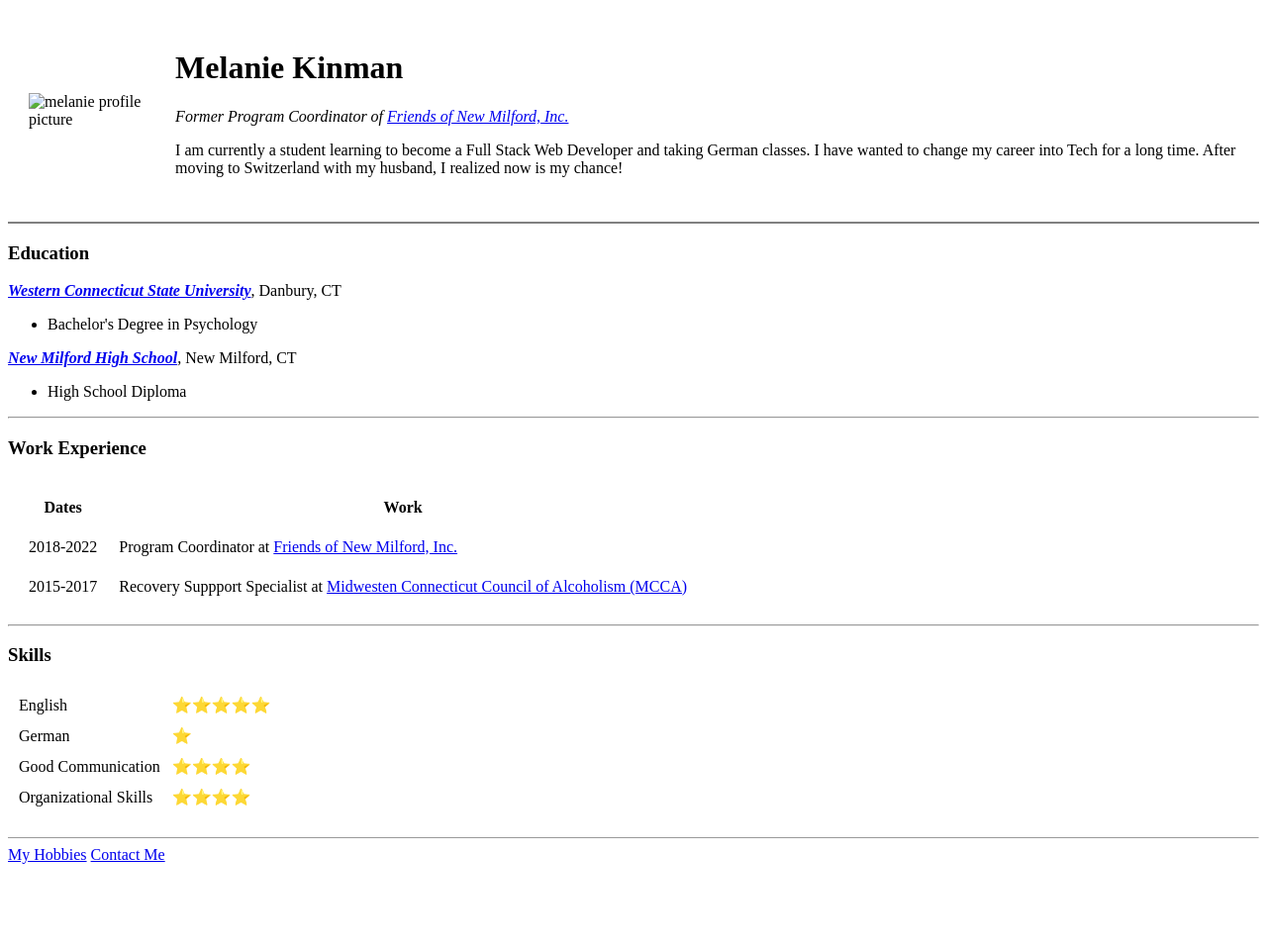
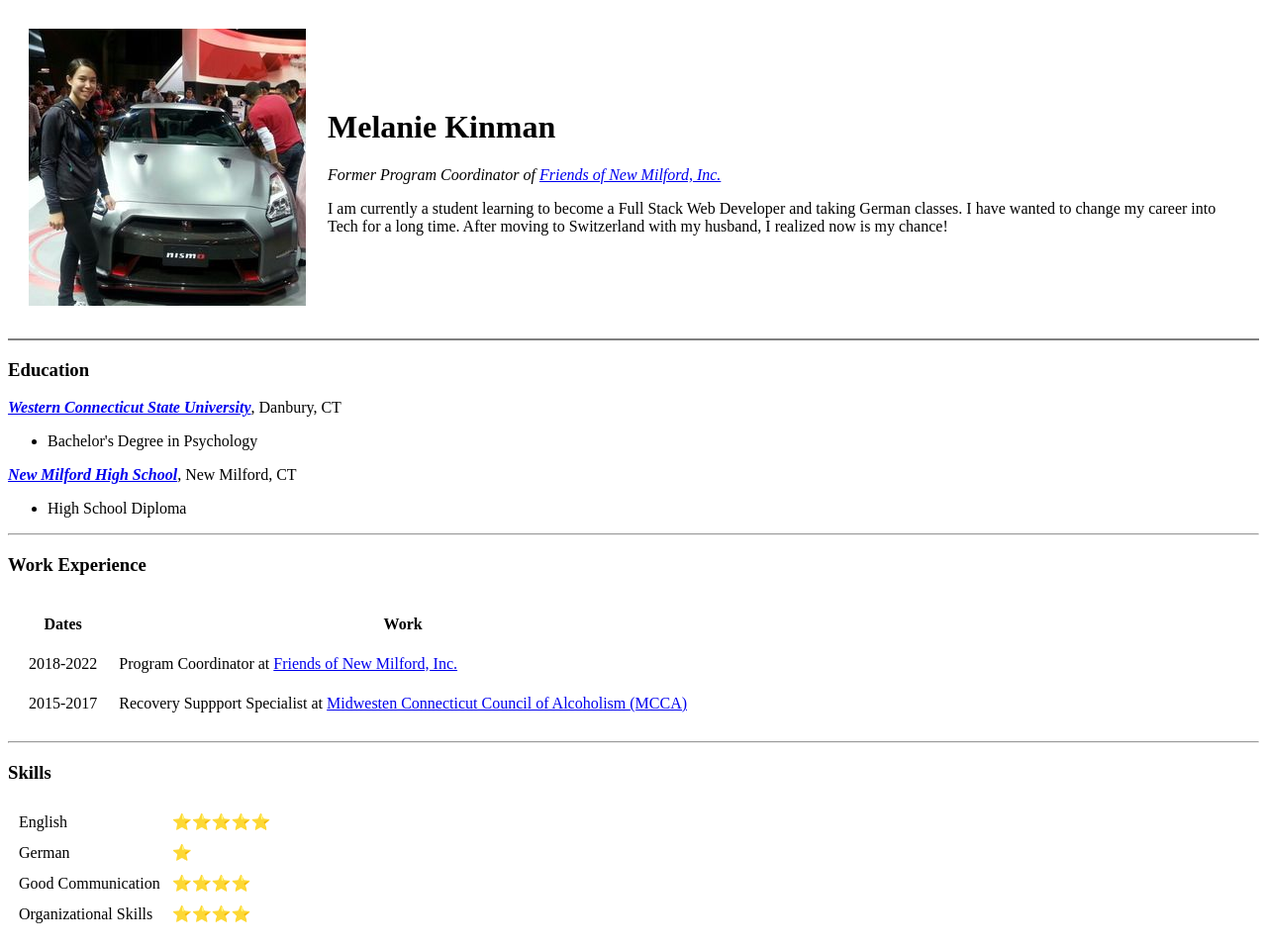
Before and after one commit to turboturtle002/cv, a plain HTML site: page index.html in a window 1280 px wide. Shown: the top 959 px of the page at 99% size. Before the commit the page ends 881 px from the top, so only its background shows below. Drawn offline with Linux system fonts and the light colour scheme.

Commit message:
changes to profile picture
Profile picture was not showing in website.
Images folder was not transferred to Github. I deleted "images" in images/melanie profile picture.

```diff
--- a/index.html
+++ b/index.html
@@ -9,7 +9,7 @@
 <body>
   <table cellspacing= "20">
     <tr>
-      <td><img src="images/melanie profile picture.jpg" alt="melanie profile picture"></td>
+      <td><img src="melanie profile picture.jpg" alt="melanie profile picture"></td>
       <td><h1>Melanie Kinman</h1>
       <p><em>Former Program Coordinator of <a href="https://www.friendsofnm.org/">Friends of New Milford, Inc.</a></em></p>
       <p>I am currently a student learning to become a Full Stack Web Developer and taking German classes.
```
